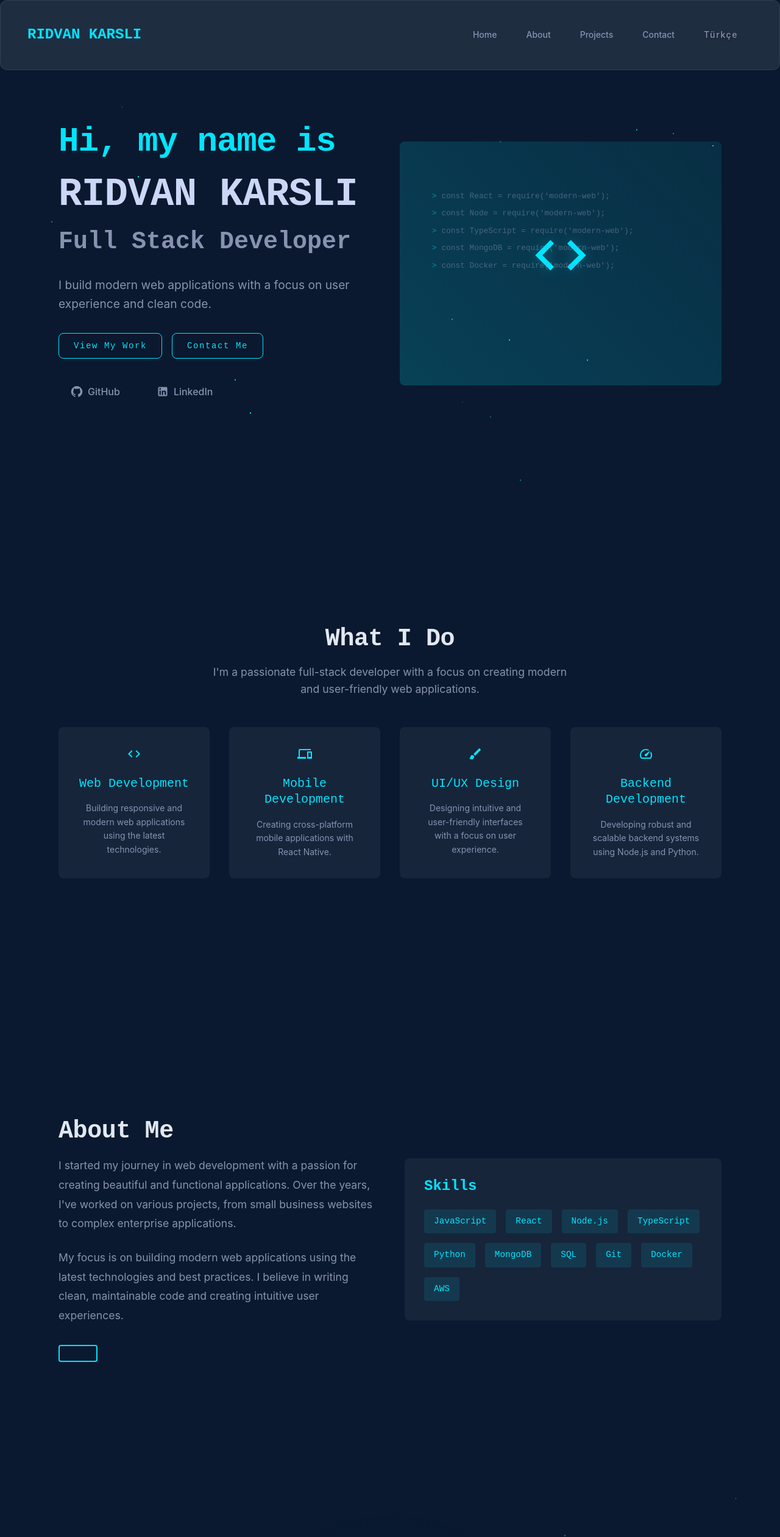
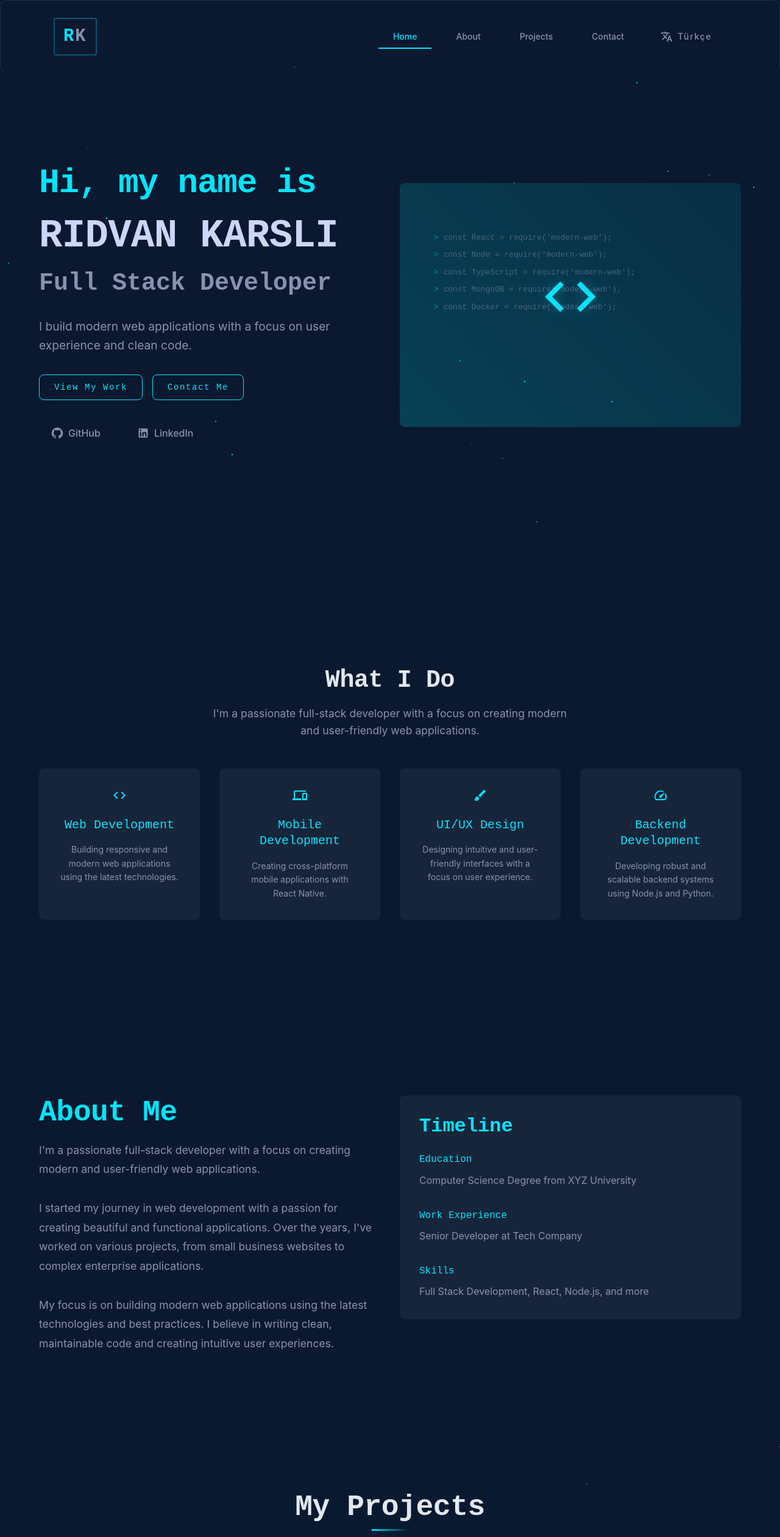
Before and after one commit to ridvanKarsli/MyWebSite, a React (Vite) app: page /#/ in a window 1280 px wide. Shown: the top 2520 px of the page at 61% size. Built offline with nearby package versions, Linux system fonts and the light colour scheme.

Commit message:
feat: UI improvements and bug fixes - Updated header logo styling - Fixed footer navigation links - Added proper page padding to prevent header overlap - Improved responsive design

```diff
--- a/src/App.jsx
+++ b/src/App.jsx
@@ -7,12 +7,21 @@ import About from "./pages/About";
 import Projects from "./pages/Projects";
 import Contact from "./pages/Contact";
 import { LanguageProvider } from './context/LanguageContext';
+import { Box } from "@mui/material";
 
 const App = () => {
   return (
     <LanguageProvider>
       <ThemeProvider>
         <Router>
+          <Box
+            sx={{
+              minHeight: '100vh',
+              backgroundColor: '#0a192f',
+              color: 'white',
+              pt: { xs: '80px', md: '100px' },
+            }}
+          >
             <Layout>
               <Routes>
                 <Route path="/" element={<Home />} />
@@ -21,6 +30,7 @@ const App = () => {
                 <Route path="/contact" element={<Contact />} />
               </Routes>
             </Layout>
+          </Box>
         </Router>
       </ThemeProvider>
     </LanguageProvider>
--- a/src/components/AboutSection.jsx
+++ b/src/components/AboutSection.jsx
@@ -1,48 +1,62 @@
 import React from 'react';
-import { Box, Container, Typography, Grid } from '@mui/material';
-import TechButton from './TechButton';
+import { Box, Container, Typography, Grid, Button } from '@mui/material';
+import { motion } from 'framer-motion';
 import { useLanguage } from '../context/LanguageContext';
 
 const AboutSection = () => {
   const { translations, language } = useLanguage();
 
-  const skills = [
-    'JavaScript',
-    'React',
-    'Node.js',
-    'TypeScript',
-    'Python',
-    'MongoDB',
-    'SQL',
-    'Git',
-    'Docker',
-    'AWS',
-  ];
+  const containerVariants = {
+    hidden: { opacity: 0 },
+    visible: {
+      opacity: 1,
+      transition: {
+        staggerChildren: 0.2,
+      },
+    },
+  };
+
+  const itemVariants = {
+    hidden: { opacity: 0, y: 20 },
+    visible: {
+      opacity: 1,
+      y: 0,
+      transition: {
+        duration: 0.5,
+      },
+    },
+  };
 
   return (
     <Box
+      component="section"
+      id="about"
       sx={{
-        minHeight: '100vh',
-        display: 'flex',
-        alignItems: 'center',
         backgroundColor: '#0a192f',
         color: 'white',
+        py: { xs: 8, md: 12 },
         position: 'relative',
         overflow: 'hidden',
-        py: 8,
       }}
     >
       <Container maxWidth="lg">
-        <Grid container spacing={6} alignItems="center">
+        <motion.div
+          variants={containerVariants}
+          initial="hidden"
+          animate="visible"
+        >
+          <Grid container spacing={4}>
             <Grid item xs={12} md={6}>
+              <motion.div variants={itemVariants}>
                 <Typography
                   variant="h2"
                   component="h2"
                   sx={{
-                fontSize: { xs: '2rem', md: '2.5rem' },
+                    fontSize: { xs: '2rem', sm: '2.5rem', md: '3rem' },
                     fontWeight: 'bold',
                     mb: 2,
                     fontFamily: 'monospace',
+                    color: '#00e5ff',
                   }}
                 >
                   {translations[language].about.title}
@@ -50,8 +64,19 @@ const AboutSection = () => {
                 <Typography
                   variant="body1"
                   sx={{
-                mb: 3,
                     color: '#8892b0',
+                    mb: 4,
+                    fontSize: '1.1rem',
+                    lineHeight: 1.8,
+                  }}
+                >
+                  {translations[language].about.description}
+                </Typography>
+                <Typography
+                  variant="body1"
+                  sx={{
+                    color: '#8892b0',
+                    mb: 4,
                     fontSize: '1.1rem',
                     lineHeight: 1.8,
                   }}
@@ -61,67 +86,104 @@ const AboutSection = () => {
                 <Typography
                   variant="body1"
                   sx={{
+                    color: '#8892b0',
                     mb: 4,
-                color: '#8892b0',
                     fontSize: '1.1rem',
                     lineHeight: 1.8,
                   }}
                 >
                   {translations[language].about.journey.content2}
                 </Typography>
-            <TechButton
-              variant="outlined"
-              onClick={() => window.open('/resume.pdf', '_blank')}
-            >
-              {translations[language].about.downloadResume}
-            </TechButton>
+              </motion.div>
             </Grid>
             <Grid item xs={12} md={6}>
+              <motion.div variants={itemVariants}>
                 <Box
                   sx={{
                     backgroundColor: 'rgba(255, 255, 255, 0.05)',
                     borderRadius: '8px',
                     p: 4,
+                    height: '100%',
                   }}
                 >
                   <Typography
                     variant="h3"
                     sx={{
-                  fontSize: '1.5rem',
                       color: '#00e5ff',
                       mb: 3,
+                      fontFamily: 'monospace',
+                      fontSize: { xs: '1.5rem', sm: '2rem' },
+                    }}
+                  >
+                    {translations[language].about.timeline.title}
+                  </Typography>
+                  <Box sx={{ mb: 4 }}>
+                    <Typography
+                      variant="h6"
+                      sx={{
+                        color: '#00e5ff',
+                        mb: 1,
+                        fontFamily: 'monospace',
+                      }}
+                    >
+                      {translations[language].about.timeline.education.title}
+                    </Typography>
+                    <Typography
+                      variant="body1"
+                      sx={{
+                        color: '#8892b0',
+                        mb: 2,
+                      }}
+                    >
+                      {translations[language].about.timeline.education.content}
+                    </Typography>
+                  </Box>
+                  <Box sx={{ mb: 4 }}>
+                    <Typography
+                      variant="h6"
+                      sx={{
+                        color: '#00e5ff',
+                        mb: 1,
+                        fontFamily: 'monospace',
+                      }}
+                    >
+                      {translations[language].about.timeline.experience.title}
+                    </Typography>
+                    <Typography
+                      variant="body1"
+                      sx={{
+                        color: '#8892b0',
+                        mb: 2,
+                      }}
+                    >
+                      {translations[language].about.timeline.experience.content}
+                    </Typography>
+                  </Box>
+                  <Box>
+                    <Typography
+                      variant="h6"
+                      sx={{
+                        color: '#00e5ff',
+                        mb: 1,
                         fontFamily: 'monospace',
                       }}
                     >
                       {translations[language].about.timeline.skills.title}
                     </Typography>
-              <Box
+                    <Typography
+                      variant="body1"
                       sx={{
-                  display: 'flex',
-                  flexWrap: 'wrap',
-                  gap: 2,
+                        color: '#8892b0',
                       }}
                     >
-                {skills.map((skill) => (
-                  <Typography
-                    key={skill}
-                    sx={{
-                      backgroundColor: 'rgba(0, 229, 255, 0.1)',
-                      color: '#00e5ff',
-                      px: 2,
-                      py: 1,
-                      borderRadius: '4px',
-                      fontSize: '0.9rem',
-                      fontFamily: 'monospace',
-                    }}
-                  >
-                    {skill}
+                      {translations[language].about.timeline.skills.content}
                     </Typography>
-                ))}
                   </Box>
                 </Box>
+              </motion.div>
             </Grid>
           </Grid>
+        </motion.div>
       </Container>
     </Box>
   );
--- a/src/components/Header.jsx
+++ b/src/components/Header.jsx
@@ -1,247 +1,279 @@
-import React, { useState } from 'react';
+import React, { useState, useEffect } from 'react';
 import {
   AppBar,
-  Box,
   Toolbar,
+  Button,
   IconButton,
-  Typography,
-  Menu,
-  Container,
-  Button,
-  MenuItem,
-  useTheme,
-  useMediaQuery,
   Drawer,
   List,
   ListItem,
   ListItemText,
+  Box,
+  useTheme,
+  useMediaQuery,
+  Typography,
+  Container,
 } from '@mui/material';
 import MenuIcon from '@mui/icons-material/Menu';
+import TranslateIcon from '@mui/icons-material/Translate';
+import { Link as RouterLink, useLocation } from 'react-router-dom';
 import { useLanguage } from '../context/LanguageContext';
-import TranslateIcon from '@mui/icons-material/Translate';
-import { Link } from 'react-router-dom';
+import { motion, AnimatePresence } from 'framer-motion';
 
 const Header = () => {
-  const [anchorElNav, setAnchorElNav] = useState(null);
+  const { language, translations, toggleLanguage } = useLanguage();
   const [mobileOpen, setMobileOpen] = useState(false);
+  const [scrolled, setScrolled] = useState(false);
   const theme = useTheme();
   const isMobile = useMediaQuery(theme.breakpoints.down('md'));
-  const { language, toggleLanguage, translations } = useLanguage();
+  const location = useLocation();
 
-  const handleOpenNavMenu = (event) => {
-    setAnchorElNav(event.currentTarget);
+  // Scroll to top when route changes
+  useEffect(() => {
+    window.scrollTo({
+      top: 0,
+      behavior: 'smooth'
+    });
+  }, [location.pathname]);
+
+  useEffect(() => {
+    const handleScroll = () => {
+      setScrolled(window.scrollY > 50);
     };
-
-  const handleCloseNavMenu = () => {
-    setAnchorElNav(null);
-  };
+    window.addEventListener('scroll', handleScroll);
+    return () => window.removeEventListener('scroll', handleScroll);
+  }, []);
 
   const handleDrawerToggle = () => {
     setMobileOpen(!mobileOpen);
   };
 
-  const pages = [
-    { title: translations[language].nav.home, path: '/' },
-    { title: translations[language].nav.about, path: '/about' },
-    { title: translations[language].nav.projects, path: '/projects' },
-    { title: translations[language].nav.contact, path: '/contact' },
+  const navItems = [
+    { path: '/', label: translations[language].nav.home },
+    { path: '/about', label: translations[language].nav.about },
+    { path: '/projects', label: translations[language].nav.projects },
+    { path: '/contact', label: translations[language].nav.contact },
   ];
 
   const drawer = (
-    <Box onClick={handleDrawerToggle} sx={{ textAlign: 'center' }}>
     <Box
-        component={Link}
-        to="/"
       sx={{
-          display: 'flex',
-          alignItems: 'center',
-          justifyContent: 'center',
-          py: 2,
-          textDecoration: 'none',
+        width: 250,
+        background: 'rgba(17, 34, 64, 0.95)',
+        backdropFilter: 'blur(10px)',
+        height: '100%',
+        borderRight: '1px solid rgba(0, 229, 255, 0.1)',
       }}
     >
-        <Typography
-          variant="h6"
-          component="h1"
+      <List>
+        {navItems.map((item) => (
+          <ListItem
+            button
+            component={RouterLink}
+            to={item.path}
+            key={item.path}
+            onClick={handleDrawerToggle}
             sx={{
-            color: '#00e5ff',
-            fontFamily: 'monospace',
-            fontWeight: 'bold',
-            fontSize: '1.5rem',
+              borderLeft: location.pathname === item.path ? '3px solid #00e5ff' : 'none',
+              '&:hover': {
+                background: 'rgba(0, 229, 255, 0.1)',
+              },
             }}
           >
-          RIDVAN KARSLI
-        </Typography>
-      </Box>
-      <List>
-        {pages.map((page) => (
+            <ListItemText
+              primary={item.label}
+              sx={{
+                color: location.pathname === item.path ? '#00e5ff' : '#8892b0',
+                '&:hover': {
+                  color: '#00e5ff',
+                },
+              }}
+            />
+          </ListItem>
+        ))}
         <ListItem
-            key={page.title}
-            component={Link}
-            to={page.path}
+          button
+          onClick={() => {
+            toggleLanguage();
+            handleDrawerToggle();
+          }}
+          sx={{
+            '&:hover': {
+              background: 'rgba(0, 229, 255, 0.1)',
+            },
+          }}
+        >
+          <ListItemText
+            primary={language === 'en' ? 'Türkçe' : 'English'}
             sx={{
               color: '#8892b0',
               '&:hover': {
                 color: '#00e5ff',
-                backgroundColor: 'rgba(0, 229, 255, 0.1)',
               },
             }}
-          >
-            <ListItemText primary={page.title} />
-          </ListItem>
-        ))}
-        <ListItem
-          onClick={toggleLanguage}
-          sx={{
-            color: '#8892b0',
-            cursor: 'pointer',
-            '&:hover': {
-              color: '#00e5ff',
-              backgroundColor: 'rgba(0, 229, 255, 0.1)',
-            },
-          }}
-        >
-          <ListItemText primary={language === 'en' ? 'Türkçe' : 'English'} />
+          />
         </ListItem>
       </List>
     </Box>
   );
 
   return (
+    <>
       <AppBar
         position="fixed"
         sx={{
-        backgroundColor: 'rgba(10, 25, 47, 0.9)',
-        backdropFilter: 'blur(10px)',
-        boxShadow: 'none',
-        borderBottom: '1px solid rgba(0, 229, 255, 0.1)',
+          background: scrolled
+            ? 'rgba(10, 25, 47, 0.95)'
+            : 'transparent',
+          backdropFilter: scrolled ? 'blur(10px)' : 'none',
+          boxShadow: scrolled ? '0 4px 30px rgba(0, 0, 0, 0.1)' : 'none',
+          borderBottom: scrolled ? '1px solid rgba(0, 229, 255, 0.1)' : 'none',
+          transition: 'all 0.3s ease-in-out',
         }}
       >
-      <Container maxWidth="xl">
-        <Toolbar disableGutters>
-          {/* Desktop Logo */}
-          <Box
-            component={Link}
+        <Container maxWidth="lg">
+          <Toolbar sx={{ justifyContent: 'space-between', py: 1 }}>
+            <Typography
+              component={RouterLink}
               to="/"
               sx={{
-              display: { xs: 'none', md: 'flex' },
-              alignItems: 'center',
                 textDecoration: 'none',
-              mr: 2,
+                color: '#00e5ff',
+                fontSize: '1.8rem',
+                fontWeight: 'bold',
+                letterSpacing: '2px',
+                fontFamily: '"Roboto Mono", monospace',
+                position: 'relative',
+                padding: '0.5rem 1rem',
+                '&::before': {
+                  content: '""',
+                  position: 'absolute',
+                  top: 0,
+                  left: 0,
+                  width: '100%',
+                  height: '100%',
+                  border: '2px solid #00e5ff',
+                  borderRadius: '4px',
+                  opacity: 0.3,
+                  transition: 'all 0.3s ease',
+                },
+                '&:hover': {
+                  color: '#00b0ff',
+                  '&::before': {
+                    opacity: 0.6,
+                    transform: 'scale(1.05)',
+                  },
+                },
               }}
             >
-            <Typography
-              variant="h6"
-              component="h1"
+              <span style={{ color: '#00e5ff' }}>R</span>
+              <span style={{ color: '#8892b0' }}>K</span>
+            </Typography>
+
+            {isMobile ? (
+              <Box sx={{ display: 'flex', alignItems: 'center', gap: 1 }}>
+                <IconButton
+                  onClick={toggleLanguage}
                   sx={{
                     color: '#00e5ff',
-                fontFamily: 'monospace',
-                fontWeight: 'bold',
-                fontSize: '1.5rem',
+                    '&:hover': {
+                      color: '#00b0ff',
+                    },
                   }}
                 >
-              RIDVAN KARSLI
-            </Typography>
-          </Box>
-
-          {/* Mobile Menu */}
-          <Box sx={{ flexGrow: 1, display: { xs: 'flex', md: 'none' } }}>
+                  <TranslateIcon />
+                </IconButton>
                 <IconButton
-              size="large"
-              aria-label="menu"
-              aria-controls="menu-appbar"
-              aria-haspopup="true"
+                  color="inherit"
+                  aria-label="open drawer"
+                  edge="start"
                   onClick={handleDrawerToggle}
-              sx={{ color: '#8892b0' }}
+                  sx={{
+                    color: '#00e5ff',
+                    '&:hover': {
+                      color: '#00b0ff',
+                    },
+                  }}
                 >
                   <MenuIcon />
                 </IconButton>
+              </Box>
+            ) : (
+              <Box sx={{ display: 'flex', gap: 2, alignItems: 'center' }}>
+                {navItems.map((item) => (
+                  <motion.div
+                    key={item.path}
+                    whileHover={{ scale: 1.05 }}
+                    whileTap={{ scale: 0.95 }}
+                  >
+                    <Button
+                      component={RouterLink}
+                      to={item.path}
+                      sx={{
+                        color: location.pathname === item.path ? '#00e5ff' : '#8892b0',
+                        position: 'relative',
+                        '&::after': {
+                          content: '""',
+                          position: 'absolute',
+                          width: location.pathname === item.path ? '100%' : '0%',
+                          height: '2px',
+                          bottom: 0,
+                          left: 0,
+                          backgroundColor: '#00e5ff',
+                          transition: 'width 0.3s ease-in-out',
+                        },
+                        '&:hover': {
+                          color: '#00e5ff',
+                          '&::after': {
+                            width: '100%',
+                          },
+                        },
+                      }}
+                    >
+                      {item.label}
+                    </Button>
+                  </motion.div>
+                ))}
+                <motion.div whileHover={{ scale: 1.05 }} whileTap={{ scale: 0.95 }}>
+                  <Button
+                    onClick={toggleLanguage}
+                    startIcon={<TranslateIcon />}
+                    sx={{
+                      color: '#8892b0',
+                      '&:hover': {
+                        color: '#00e5ff',
+                      },
+                    }}
+                  >
+                    {language === 'en' ? 'Türkçe' : 'English'}
+                  </Button>
+                </motion.div>
+              </Box>
+            )}
+          </Toolbar>
+        </Container>
+      </AppBar>
+
       <Drawer
         variant="temporary"
-              anchor="left"
+        anchor="right"
         open={mobileOpen}
         onClose={handleDrawerToggle}
         ModalProps={{
           keepMounted: true,
         }}
         sx={{
-                display: { xs: 'block', md: 'none' },
           '& .MuiDrawer-paper': {
             boxSizing: 'border-box',
-                  width: 240,
-                  backgroundColor: '#0a192f',
-                  borderRight: '1px solid rgba(0, 229, 255, 0.1)',
+            width: 250,
+            background: 'rgba(10, 25, 47, 0.95)',
+            backdropFilter: 'blur(10px)',
           },
         }}
       >
         {drawer}
       </Drawer>
-          </Box>
-
-          {/* Mobile Logo */}
-          <Box
-            component={Link}
-            to="/"
-            sx={{
-              display: { xs: 'flex', md: 'none' },
-              flexGrow: 1,
-              alignItems: 'center',
-              textDecoration: 'none',
-            }}
-          >
-            <Typography
-              variant="h6"
-              component="h1"
-              sx={{
-                color: '#00e5ff',
-                fontFamily: 'monospace',
-                fontWeight: 'bold',
-                fontSize: '1.2rem',
-              }}
-            >
-              RIDVAN KARSLI
-            </Typography>
-          </Box>
-
-          {/* Desktop Menu */}
-          <Box sx={{ flexGrow: 1, display: { xs: 'none', md: 'flex' }, justifyContent: 'flex-end' }}>
-            {pages.map((page) => (
-              <Button
-                key={page.title}
-                component={Link}
-                to={page.path}
-                onClick={handleCloseNavMenu}
-                sx={{
-                  my: 2,
-                  color: '#8892b0',
-                  display: 'block',
-                  '&:hover': {
-                    color: '#00e5ff',
-                    backgroundColor: 'rgba(0, 229, 255, 0.1)',
-                  },
-                }}
-              >
-                {page.title}
-              </Button>
-            ))}
-            <Button
-              onClick={toggleLanguage}
-              sx={{
-                my: 2,
-                color: '#8892b0',
-                display: 'block',
-                '&:hover': {
-                  color: '#00e5ff',
-                  backgroundColor: 'rgba(0, 229, 255, 0.1)',
-                },
-              }}
-            >
-              {language === 'en' ? 'Türkçe' : 'English'}
-            </Button>
-          </Box>
-        </Toolbar>
-      </Container>
-    </AppBar>
+    </>
   );
 };
 
--- a/src/components/Layout.jsx
+++ b/src/components/Layout.jsx
@@ -1,5 +1,5 @@
 import React from 'react';
-import { Box, Container } from '@mui/material';
+import { Box } from '@mui/material';
 import Header from './Header';
 import Footer from './Footer';
 
@@ -13,17 +13,14 @@ const Layout = ({ children }) => {
       }}
     >
       <Header />
-      <Container
+      <Box
         component="main"
-        maxWidth="lg"
         sx={{
           flex: 1,
-          py: 4,
-          px: { xs: 2, sm: 3, md: 4 },
         }}
       >
         {children}
-      </Container>
+      </Box>
       <Footer />
     </Box>
   );
```
Also changed, not shown: src/components/Footer.jsx (+6 -29 lines), src/components/Projects.jsx (+7 -1 lines). Lines whose indentation alone changed are shown as unchanged.
